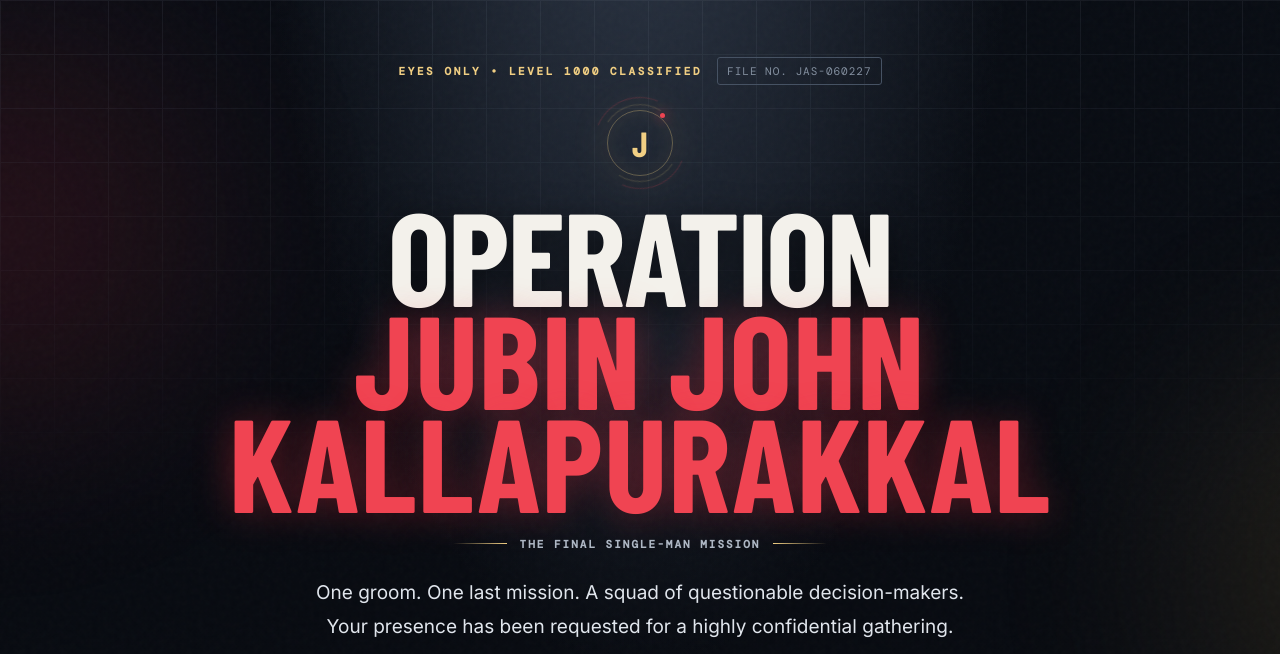
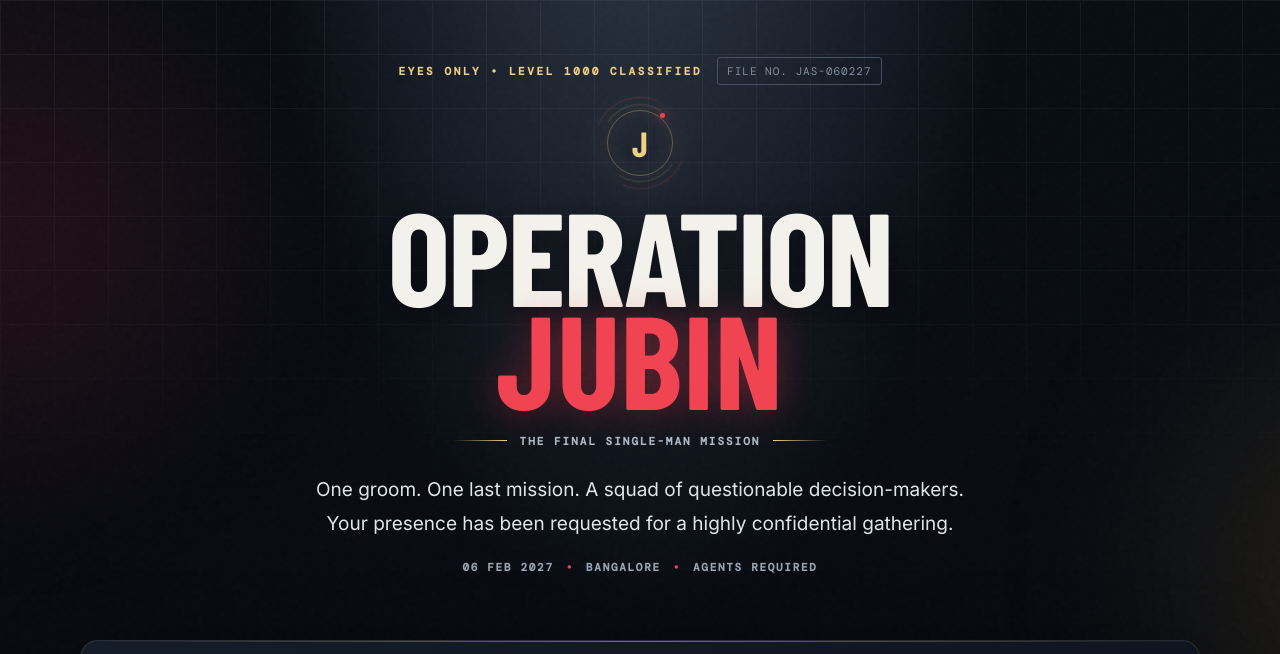
Before and after one commit to Jingi2103/Operation---Jubin, a plain HTML site: page index.html in a window 1280 px wide. Shown: the part 108-762 px from the top of the page. Drawn offline with nearby package versions, Linux system fonts and the light colour scheme; a web font is replaced by a local one.

Commit message:
Update index.html

```diff
--- a/index.html
+++ b/index.html
@@ -164,7 +164,7 @@ th{font-size:11px}
   <section class="hero">
     <div class="hero-meta"><span class="kicker">EYES ONLY • LEVEL 1000 CLASSIFIED</span><span class="file-tag">FILE NO. JAS-060227</span></div>
     <div class="hero-emblem" aria-hidden="true"><span>J</span><i></i></div>
-    <h1>OPERATION <span>JUBIN JOHN KALLAPURAKKAL</span></h1>
+    <h1>OPERATION <span>JUBIN</span></h1>
     <div class="hero-rule"><span></span><b>THE FINAL SINGLE-MAN MISSION</b><span></span></div>
     <p class="sub">One groom. One last mission. A squad of questionable decision-makers. Your presence has been requested for a highly confidential gathering.</p>
     <div class="hero-pills"><span>06 FEB 2027</span><span>•</span><span>BANGALORE</span><span>•</span><span>AGENTS REQUIRED</span></div>
```
